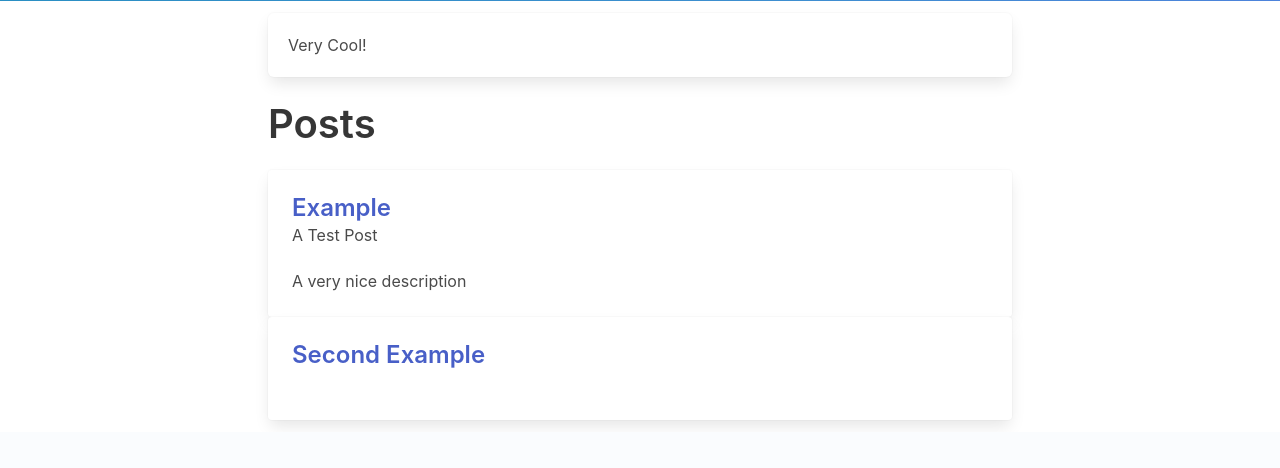
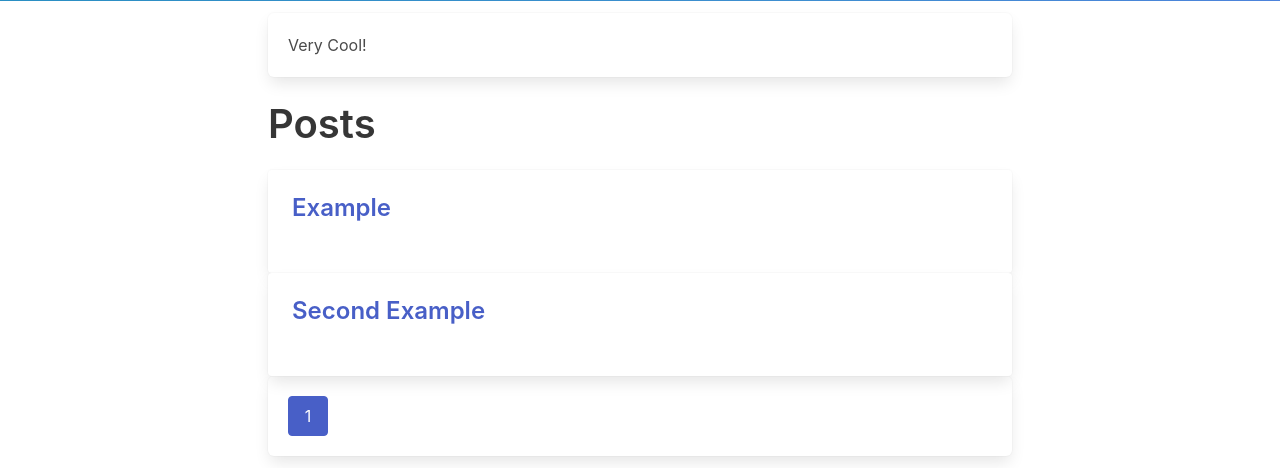
Before and after one commit to bocajspear1/betterblog-redis, a PHP site: page /index.php in a window 1280 px wide. Shown: the part 375-843 px from the top of the page. Before the commit the page ends 800 px from the top, so only its background shows below. Run offline with PHP 8.4, Linux system fonts and the light colour scheme; data comes from the database, SQL or seed files in the repository.

Commit message:
Added pagination and sorting by date for post listing when database enabled

```diff
--- a/app/admin.php
+++ b/app/admin.php
@@ -61,7 +61,7 @@
             $title = $_POST['title'];
             $subtitle = $_POST['subtitle'];
             $author = $_SESSION['logged_in_user'];
-            $lastedit = date(DATE_RFC2822);
+            $lastedit = date(DATE_ISO8601);
             $description = "";
             if (array_key_exists('description', $_POST)) {
                 $description = $_POST['description'];
@@ -361,6 +361,8 @@ if ((!array_key_exists('logged_in_user', $_SESSION)) || $_SESSION['logged_in_use
                     <?php if (!$DB_AVAILABLE): ?>
                         <div class="notification is-danger">
                         Enable database to get a better post listings and better features!
+                        <br>
+                        Be sure to re-save articles so they appear in the database!
                         </div>
                     <?php endif?>
                     <div class="content">
--- a/app/config.json
+++ b/app/config.json
@@ -1,7 +1,7 @@
 {
     "site_name": "Test Blog",
     "welcome_text": "Hello, this is BetterBlog, totally secure and not buggy blogging platform.",
-    "database_host": "",
+    "database_host": "DISABLED",
     "database_user": "admin",
     "database_password": "hackathon",
     "database_name": "betterblog",
--- a/app/index.php
+++ b/app/index.php
@@ -11,11 +11,18 @@
     <?php
         $page = "index.php";
         $post = "";
+        $offset = 0;
+        $pagination_size = 5;
         if (array_key_exists("page", $_GET)) {
             $page = $_GET['page'];
         } elseif (array_key_exists("post", $_GET)) {
             $post = $_GET['post'];
             $page = "";
+        } elseif (array_key_exists("p", $_GET)) {
+            $offset = (int)$_GET['p'];
+            if ($offset > 0) {
+                $offset -= 1;
+            }
         }
     ?>
         <nav class="navbar is-light">
@@ -76,7 +83,7 @@
             </div>
         </nav>
     <!-- END NAV -->
-    <?php if ($page == 'index.php'): ?>
+    <?php if ($page == 'index.php' && $offset < 1): ?>
         <section class="hero is-info is-medium is-bold">
             <div class="hero-body">
                 <div class="container has-text-centered">
@@ -85,14 +92,13 @@
             </div>
         </section>
 
-
     <?php endif ?>
-
 
         <div class="container">
             <section class="articles">
                 <div class="column is-8 is-offset-2">
                     <?php if ($page == "index.php"): ?>
+                        <?php if ($offset == 0): ?>
                         <div class="box">
                             <?php
                             chdir("./pages");
@@ -100,30 +106,17 @@
                             chdir("../");
                             ?>
                         </div>
+                        <?php endif ?>
                         <h2 class="title is-2">Posts</h2>
                         <?php
 
+                            $dir_contents = array();
+                            $group_count = 0;
+
                             if (!$DB_AVAILABLE) {
-                                $dir_contents = scandir("./posts");
-                                foreach ($dir_contents as $post_item) {
-                                    if ($post_item == ".." || $post_item == "." || $post_item == "index.php") {
-                                        continue;
-                                    }
-                                    $display = str_replace(".php", "", $post_item);
-                                    $display = str_replace("-", " ", $display);
-                                    $display = str_replace("_", " ", $display);
-                                    $display = ucwords($display);
-                                    echo '<div class="card article">
-                                    <div class="card-content">
-                                        <div class="content article-body">';
-                                    echo "<a href=\"index.php?post=$post_item\">$display</a>";
-                                    echo '</div>
-                                    </div>
-                                </div>';
-                                }
-                            } else {
-                                $dir_contents = scandir("./posts");
-                                foreach ($dir_contents as $post_item) {
+                                $dir_contents_raw = scandir("./posts");
+
+                                foreach ($dir_contents_raw as $post_item) {
                                     if ($post_item == ".." || $post_item == "." || $post_item == "index.php") {
                                         continue;
                                     }
@@ -132,46 +125,68 @@
                                     $display = str_replace("_", " ", $display);
                                     $display = ucwords($display);
 
-                                    $query = "SELECT * FROM posts WHERE filename='$post_item'";
+                                    $new_item = array("filename" => $post_item, "title" => $display);
+                                    array_push($dir_contents, $new_item);
+                                }
+
+                                $groups = array_chunk($dir_contents, $pagination_size);
+                                $group_count = count($groups);
+
+                                if (count($groups) >= $offset+1) {
+                                    $dir_contents = $groups[$offset];
+                                } else {
+                                    $dir_contents = array();
+                                }
+                            } else {
+
+                                $result = $mysqli->query("SELECT COUNT(filename) AS file_count FROM posts;");
+                                $group_count = (int)($result->fetch_array()["file_count"] / $pagination_size);
+
+                                $query = "SELECT * FROM posts ORDER BY last_modified DESC LIMIT $pagination_size OFFSET " . ($offset * $pagination_size);
                                 $result = $mysqli->query($query);
+                                $dir_contents = $result->fetch_all(MYSQLI_ASSOC);
+                            }
 
-                                    if ($result->num_rows > 0) {
-                                        $data = $result->fetch_assoc();
+
+                            foreach ($dir_contents as $post_item) {
+
+                                if (array_key_exists("description", $post_item)) {
                                     echo '<div class="card article">';
                                     echo '<div class="card-content">';
                                     echo '<div class="media">';
                                     echo '<div class="media-content">';
-                                        echo "<p class=\"title is-4\"><a href=\"index.php?post=" . $data['filename'] . "\">" . $data['title'] . "</a></p>";
-                                        echo "<p class=\"subtitle is-6\">" . $data['subtitle'] . "</p>";
+                                    echo "<p class=\"title is-4\"><a href=\"index.php?post=" . $post_item['filename'] . "\">" . $post_item['title'] . "</a></p>";
+                                    echo "<p class=\"subtitle is-5\">" . $post_item['subtitle'] . "</p>";
                                     echo "</div></div>";
-                                        echo "<div class=\"content\">" . $data['description'] . "</div>";
+                                    echo "<div class=\"content\">" . $post_item['description'] . "</div>";
                                     echo "</div></div>";
                                 } else {
                                     echo '<div class="card article">';
                                     echo '<div class="card-content">';
                                     echo '<div class="media">';
                                     echo '<div class="media-content">';
-                                        echo "<p class=\"title is-4\"><a href=\"index.php?post=" . $post_item . "\">" . $display . "</a></p>";
-                                        echo "<p class=\"subtitle is-6\"></p>";
+                                    echo "<p class=\"title is-4\"><a href=\"index.php?post=" . $post_item['filename']  . "\">" . $post_item['title'] . "</a></p>";
+                                    echo "<p class=\"subtitle is-5\"></p>";
                                     echo "</div></div>";
                                     echo "<div class=\"content\"></div>";
                                     echo "</div></div>";
                                 }
 
-
                             }
 
-
-                                $result = $mysqli->query($query);
-                                while ($row = $result->fetch_assoc()) {
-                                    if ($row['filename'] == $page) {
-                                        echo "<a class=\"navbar-item is-active\" href=\"index.php?page=" . $row['filename'] . "\">" . $row['title'] . "</a>";
+                            echo '<div class="box"><nav class="pagination" role="navigation" aria-label="pagination">';
+                            echo '<ul class="pagination-list">';
+                            for ($i = 0; $i < $group_count; $i+=1) {
+                                if ($i == $offset) {
+                                    echo '<a class="pagination-link is-current">' . ($i+1) .'</a>';
                                 } else {
-                                        echo "<a class=\"navbar-item\" href=\"index.php?page=" . $row['filename'] . "\">" . $row['title'] . "</a>";
-                                    }
-
+                                    echo '<a class="pagination-link" href="index.php?p=' . ($i+1) . '">' . ($i+1) .'</a>';
                                 }
                             }
+                            echo '</ul>
+                            </nav></div>';
+
+
                         ?>
                     <?php elseif ($post != ""): ?>
                     <div class="card article">
--- a/app/posts/example.php
+++ b/app/posts/example.php
@@ -1,4 +1,4 @@
-<?php $PAGE='Example';$SUBTITLE='A Test Post';$LASTEDIT='Tue, 10 Jan 2023 23:53:58 +0000';$AUTHOR='admin';include("../include/postheader.php");?>
+<?php $PAGE='Example';$SUBTITLE='A Test Post';$LASTEDIT='2023-02-24T01:21:34+0000';$AUTHOR='admin';include("../include/postheader.php");?>
 
 This is an example post.
 
--- a/app/posts/second-example.php
+++ b/app/posts/second-example.php
@@ -1,4 +1,4 @@
-<?php $PAGE='Example'; $SUBTITLE='Another Test Post'; $LASTEDIT='yesterday'; $AUTHOR='Example E';include("../include/postheader.php");?>
+<?php $PAGE='Example';$SUBTITLE='Another Test Post';$LASTEDIT='2023-02-24T01:21:03+0000';$AUTHOR='admin';include("../include/postheader.php");?>
 
 This is an example post.
 
--- a/database.sql
+++ b/database.sql
@@ -58,7 +58,7 @@ CREATE TABLE `posts` (
 --
 
 INSERT INTO `posts` (`filename`, `title`, `subtitle`, `description`, `author`, `last_modified`) VALUES
-('example.php', 'Example', 'A Test Post', 'A very nice description', 'admin', 'Wed, 28 Sep 2022 01:10:41 +0000');
+('example.php', 'Example', 'A Test Post', 'A very nice description', 'admin', '2023-02-24T01:21:34+0000');
 
 -- --------------------------------------------------------
 
```
Lines whose indentation alone changed are shown as unchanged.
